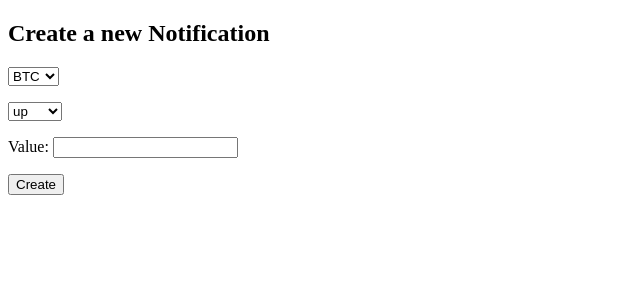
After one commit to spankyy78/Crypto, a Django app: page /notification/ in a window 1280 px wide. The commit adds this page. Shown: the top 300 px of the page, without its empty margins (0-640 px from the left). Run offline with Django 3.2, Linux system fonts and the light colour scheme; the visitor is signed in with stand-in values (Sample User, id 1).

Commit message:
[CRYPTO_APP] - Notification creation added, logged in only safe

```diff
--- a/crypto/crypto/urls.py
+++ b/crypto/crypto/urls.py
@@ -24,5 +24,6 @@ urlpatterns = [
     url(r'^admin/', admin.site.urls),
     url(r'^login/', views.connect, name='login'),
     url(r'^accounts/', include('django.contrib.auth.urls')),
-    url('signup/$', views.UsersFormView.as_view(), name='signup'),
+    url(r'^signup/', views.UsersFormView.as_view(), name='signup'),
+    url(r'^notification/', views.NotificationFormView.as_view(), name='Notification')
 ]
--- a/crypto/crypto_app/admin.py
+++ b/crypto/crypto_app/admin.py
@@ -3,8 +3,9 @@ from __future__ import unicode_literals
 
 from django.contrib import admin
 from django.contrib.auth.admin import UserAdmin
-from .models import Users
+from .models import Users, Notification
 
 # Register your models here.
 
+admin.site.register(Notification)
 admin.site.register(Users, UserAdmin)
--- a/crypto/crypto_app/forms.py
+++ b/crypto/crypto_app/forms.py
@@ -1,7 +1,7 @@
 from django import forms
 from django.forms import ModelForm
 
-from .models import Users, Notification
+from .models import Users, Notification, ORDER_CHOICES, CURRENCY_CHOICES
 
 
 class UserForm(ModelForm):
@@ -19,8 +19,8 @@ class LoginForm(ModelForm):
         fields = ['username', 'password']
 
 class NotificationForm(ModelForm):
-    currency = forms.ChoiceField()
-    order = forms.ChoiceField()
+    currency = forms.ChoiceField(choices=CURRENCY_CHOICES, label="", initial='', widget=forms.Select(), required=True)
+    order = forms.ChoiceField(choices=ORDER_CHOICES, label="", initial='', widget=forms.Select(), required=True)
 
     class Meta:
         model = Notification
--- a/crypto/crypto_app/models.py
+++ b/crypto/crypto_app/models.py
@@ -5,6 +5,7 @@ from django.conf import settings
 from django.contrib.auth.hashers import check_password
 from django.contrib.auth.models import AbstractUser, User
 from django.db import models
+
 
 # Create your models here.
 
@@ -18,6 +19,7 @@ class Users(AbstractUser):
 
     REQUIRED_FIELDS = ['email', 'password']
     USERNAME_FIELD = 'username'
+
 
 CURRENCY_CHOICES = (
     ('BTC', 'BTC'),
@@ -35,13 +37,18 @@ ORDER_CHOICES = (
     ('DOWN', 'down')
 )
 
+
 class Notification(models.Model):
-    user = models.ForeignKey(Users)
+    user = models.ForeignKey(Users, default=None)
     currency = models.CharField(max_length=3, choices=CURRENCY_CHOICES)
     order = models.CharField(max_length=4, choices=ORDER_CHOICES)
     value = models.DecimalField(max_digits=19, decimal_places=2)
     added_at = models.TimeField(auto_created=True)
-    closed_at = models.TimeField()
 
-    def __str(self):
-        return self.user
+    # def __init__(self, currency, order, value):
+    #    self.currency = currency
+    #    self.order = order
+    #    self.value = value
+
+    def __str__(self):
+        return self.currency
--- a/crypto/crypto_app/templates/home.html
+++ b/crypto/crypto_app/templates/home.html
@@ -8,8 +8,8 @@
         <p><a href="{% url 'logout' %}">logout</a></p>
     {% else %}
         <p>Welcome to Crypto web app!</p>
-  <a href="{% url 'login' %}">sign in</a> |
+        <a href="{% url 'login' %}">sign in</a>
         <a href="{% url 'signup' %}">sign up</a>
 {% endif %}
-    <button type="button">Notification</button>
+        <a href="notification"><button type="button">Notification</button></ahref>
 {% endblock %}
--- /dev/null
+++ b/crypto/crypto_app/templates/notification.html
@@ -0,0 +1,12 @@
+{% extends 'base.html' %}
+
+{% block title %}Notifications{% endblock %}
+
+{% block content %}
+  <h2>Create a new Notification</h2>
+  <form method="post">
+    {% csrf_token %}
+    {{ form.as_p }}
+    <button type="submit">Create</button>
+  </form>
+{% endblock %}
--- a/crypto/crypto_app/views.py
+++ b/crypto/crypto_app/views.py
@@ -4,8 +4,9 @@ from __future__ import unicode_literals
 from datetime import datetime
 
 from django.contrib.auth import authenticate, login
-from django.contrib.auth.decorators import login_required
+from django.contrib.auth.decorators import login_required, user_passes_test
 from django.contrib.auth.forms import UserCreationForm, AuthenticationForm
+from django.contrib.auth.mixins import LoginRequiredMixin
 from django.shortcuts import render, redirect
 from django.urls import reverse_lazy
 from django.views import generic, View
@@ -39,29 +40,32 @@ class UsersFormView(View):
 
         return render(request, 'home.html',)
 
-class NotificationFormView(View):
+class NotificationFormView(LoginRequiredMixin, View):
     form_class = NotificationForm
     template = 'notification.html'
 
-    @login_required(login_url="/accounts/login")
     def get(self, request):
         form = self.form_class(None)
-        return render(request, self.template, { 'form': form })
+        return render(request, self.template, {'form': form})
 
-    @login_required(login_url="/accounts/login")
     def post(self, request):
         form = self.form_class(request.POST)
         if form.is_valid():
             notification = form.save(commit=False)
+            notification.user = request.user
             notification.added_at = datetime.now()
             notification.save()
 
-        return render(request, 'notification.html')
+        return redirect('home')
 
-    #@login_required(login_url="/accounts/login")
-    #def put(self, request):
+    def put(self, request, pk):
+        notification = self.get_object(pk)
+        form = self.form_class(request.POST)
+        if notification.is_valid():
+            notification.save()
 
-    #@login_required(login_url="/accounts/login")
+        return redirect('home')
+
     #def delete(self, request):
 
 def connect(request):
@@ -77,7 +81,7 @@ def connect(request):
             else:
                 return redirect('home')
 
-    return render(request, 'registration/login.html', {'form': form })
+    return render(request, 'registration/login', {'form': form})
 
 def home(request):
     return render(request, 'home.html')
```
Lines whose indentation alone changed are shown as unchanged.
